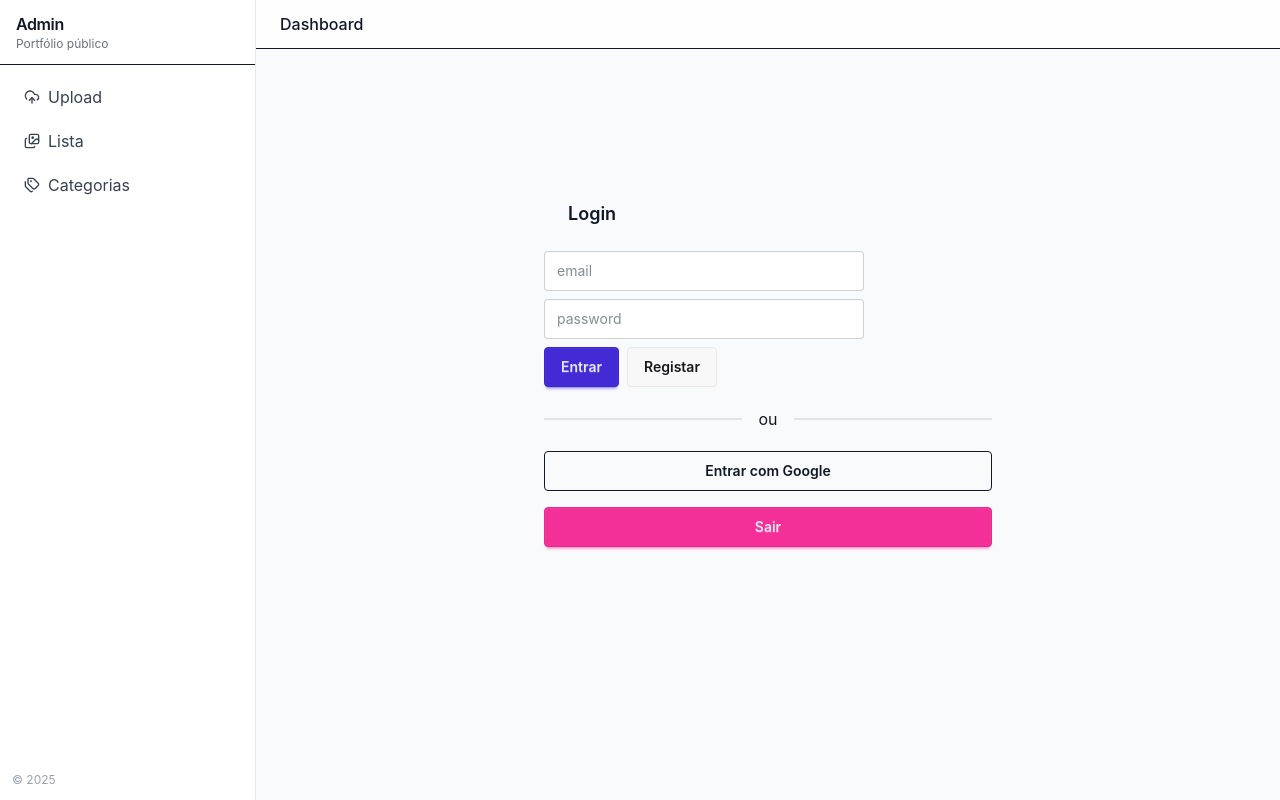
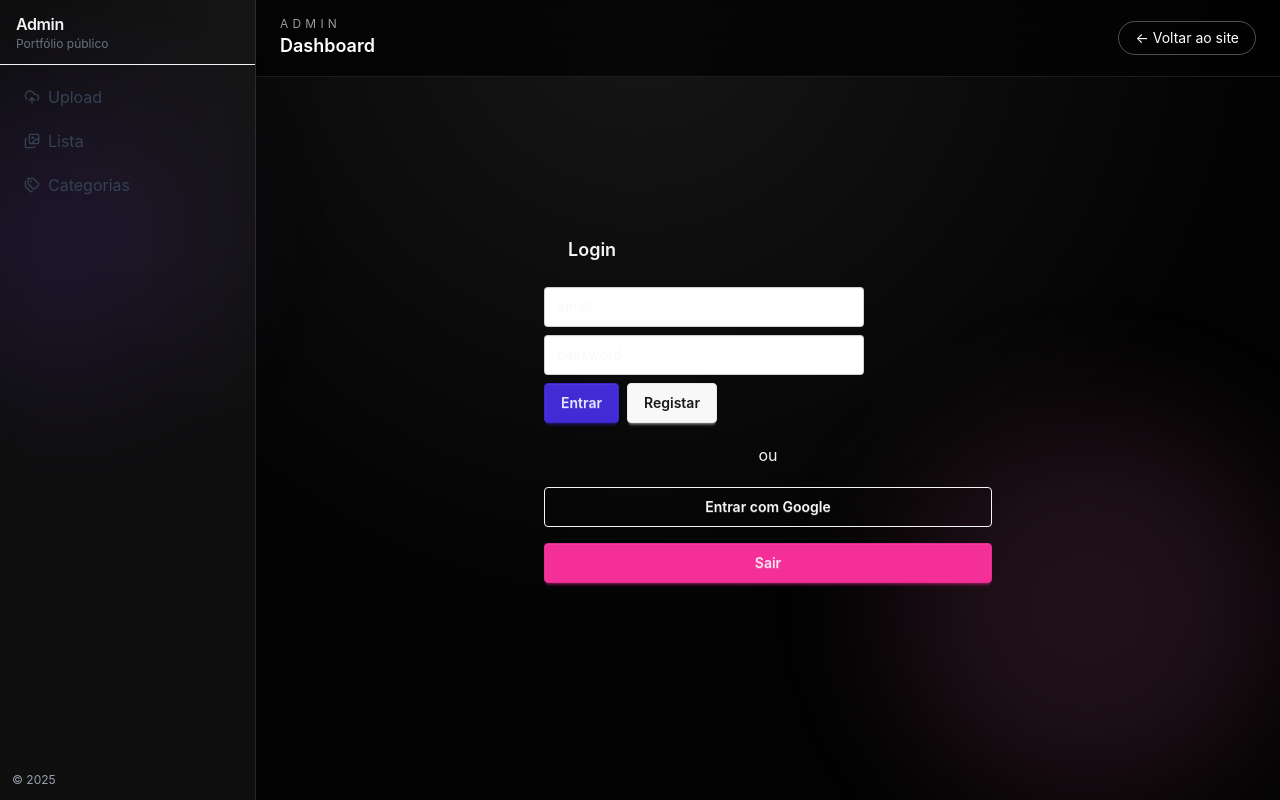
Before and after one commit to relampago29/gallery, a Next.js app: page /en/admin in a window 1280 px wide. Built offline with nearby package versions, Linux system fonts and the light colour scheme; no server answers.

Commit message:
design corrigido e adicionado botão de voltar á homepage na dashboard

```diff
--- a/src/app/[locale]/admin/layout.tsx
+++ b/src/app/[locale]/admin/layout.tsx
@@ -4,26 +4,51 @@ import { Sidebar } from "@/components/ui/auth/Sidebar";
 import RequireAuth from "@/components/ui/auth/RequireAuth";
 import { Toaster } from "sonner";
 import { ensureFirebaseUser } from "@/lib/firebase/ensureAuth";
+import { Link } from "@/i18n/navigation";
+import { useLocale } from "next-intl";
 
 export default function AdminLayout({ children }: { children: React.ReactNode }) {
-  useEffect(() => { ensureFirebaseUser().catch(console.error); }, []);
+  useEffect(() => {
+    ensureFirebaseUser().catch(console.error);
+  }, []);
+  const locale = useLocale();
+
   return (
-    <div className="flex min-h-screen bg-gray-50 text-gray-900">
-      <aside className="w-64 bg-white border-r border-gray-200 flex-shrink-0">
+    <div className="relative flex min-h-screen overflow-hidden bg-[#030303] text-gray-100">
+      <div className="pointer-events-none absolute inset-0">
+        <div className="absolute inset-0 bg-[radial-gradient(circle_at_top,_rgba(255,255,255,0.08),_transparent_60%)]" />
+        <div className="absolute -left-20 top-24 h-72 w-72 rounded-full bg-[#7c3aed1f] blur-3xl" />
+        <div className="absolute right-0 bottom-0 h-96 w-96 rounded-full bg-[#f472b61f] blur-3xl" />
+      </div>
+
+      <aside className="relative z-10 w-64 flex-shrink-0 border-r border-white/10 bg-white/5 backdrop-blur-lg">
         <Sidebar />
       </aside>
-      <div className="flex-1 flex flex-col">
-        <header className="sticky top-0 z-10 bg-white/80 backdrop-blur border-b">
-          <div className="mx-auto max-w-7xl px-6 py-3 flex items-center justify-between">
-            <div className="font-medium">Dashboard</div>
+
+      <div className="relative z-10 flex flex-1 flex-col">
+        <header className="sticky top-0 z-20 border-b border-white/10 bg-[#030303]/80 backdrop-blur-xl">
+          <div className="mx-auto flex max-w-7xl items-center justify-between px-6 py-4">
+            <div>
+              <p className="text-xs uppercase tracking-[0.35em] text-white/60">Admin</p>
+              <div className="text-lg font-semibold text-white">Dashboard</div>
+            </div>
+            <Link
+              href="/"
+              locale={locale}
+              className="inline-flex items-center justify-center rounded-full border border-white/30 px-4 py-1.5 text-sm text-white transition hover:bg-white/10 focus-visible:outline focus-visible:outline-2 focus-visible:outline-offset-2 focus-visible:outline-white/60"
+            >
+              ← Voltar ao site
+            </Link>
           </div>
         </header>
+
         <main className="flex-1 overflow-y-auto">
-          <div className="mx-auto max-w-7xl px-6 py-8">
+          <div className="mx-auto max-w-7xl px-6 py-10">
             <RequireAuth>{children}</RequireAuth>
           </div>
         </main>
       </div>
+
       <Toaster richColors closeButton />
     </div>
   );
```
